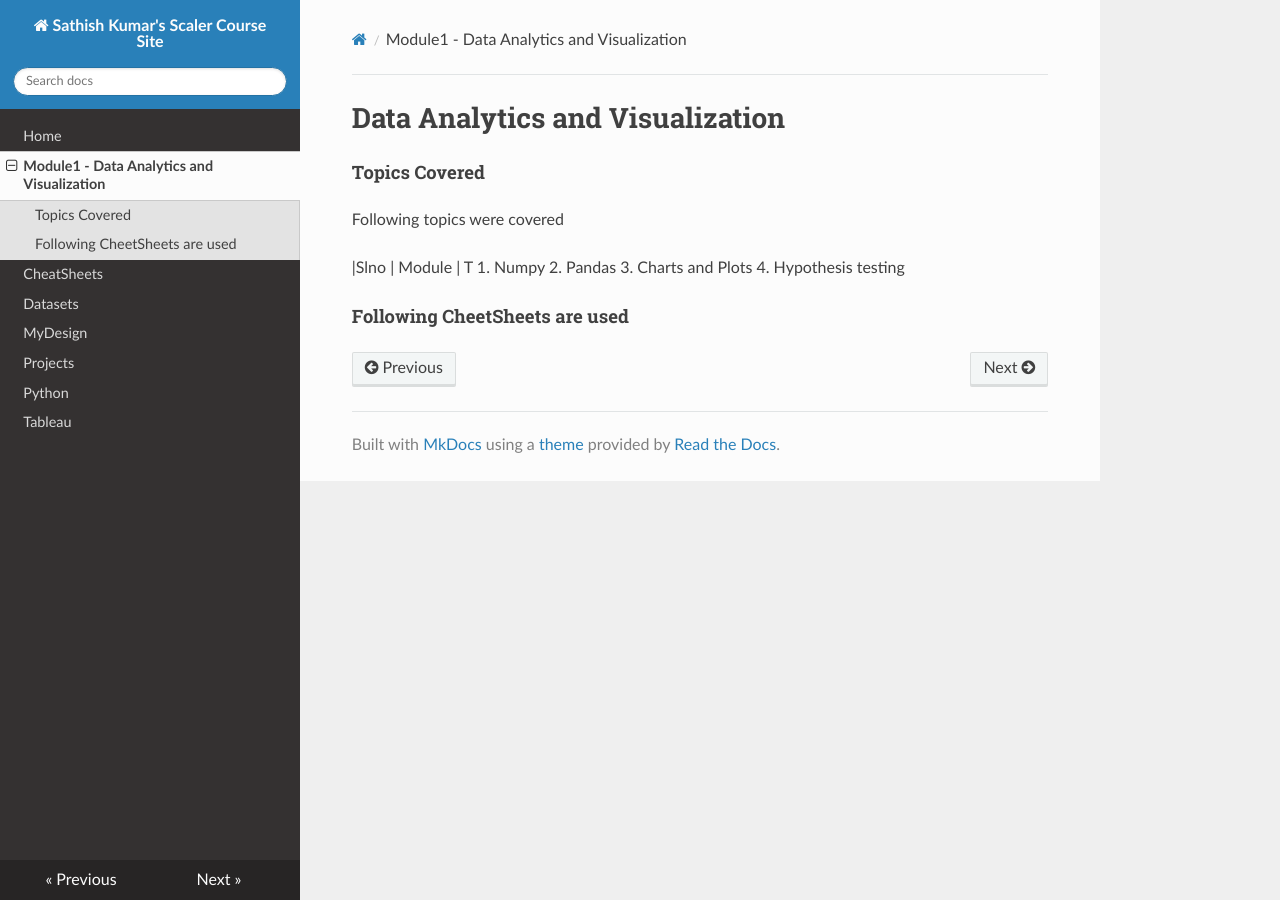
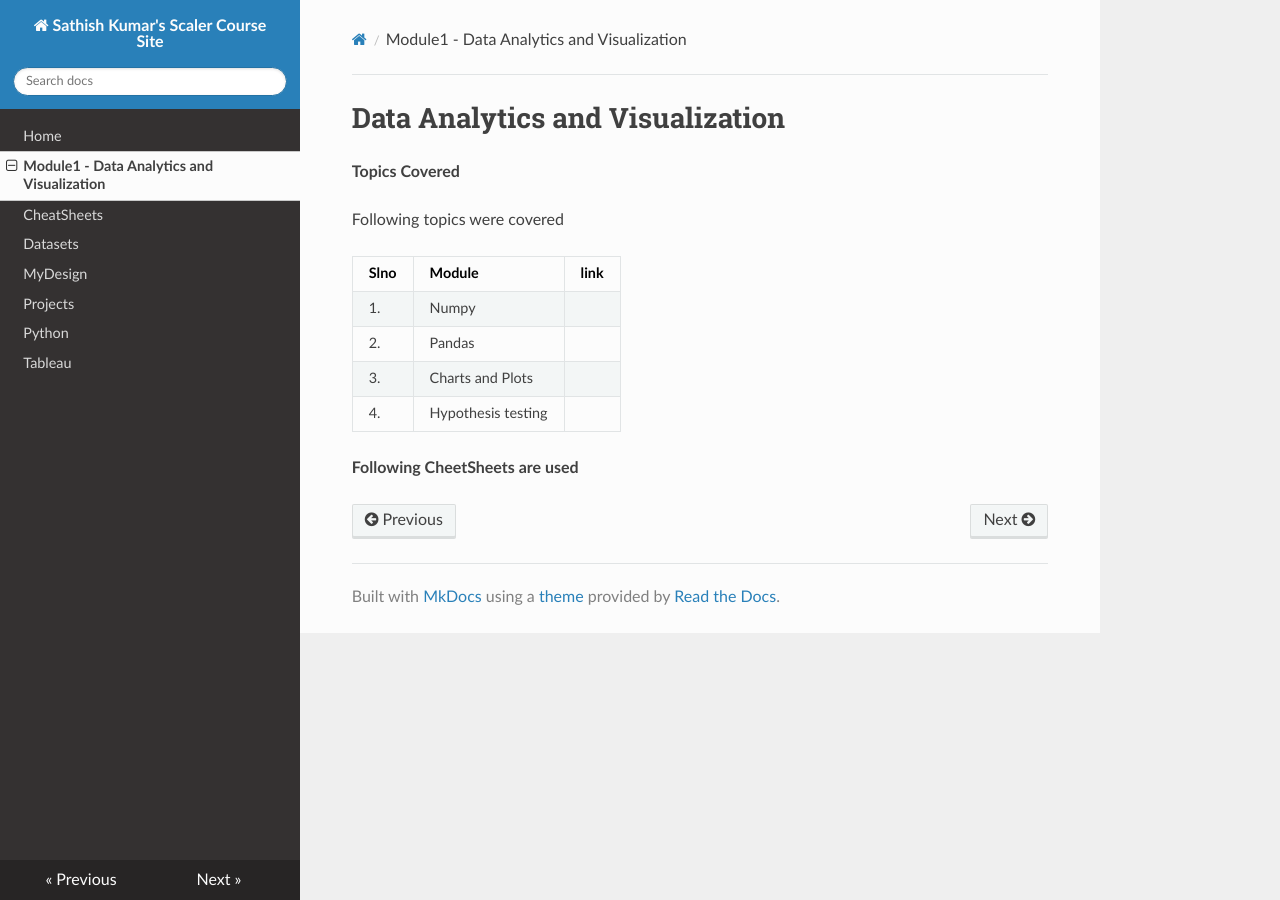
Before and after one commit to sathishkumar19/Scalar-Course, an MkDocs documentation site: the page built from docs/M1_DAV/dav-readme.md, in a window 1280 px wide. Built offline with MkDocs 1.6.1, drawn with Linux system fonts in a browser that asks for light colours; nearby versions of some CDN libraries.

Commit message:
Updated the git comments

```diff
--- a/docs/M1_DAV/dav-readme.md
+++ b/docs/M1_DAV/dav-readme.md
@@ -1,13 +1,14 @@
 # Data Analytics and Visualization
 
-#### Topics Covered
+**Topics Covered**
 
 Following topics were covered
 
-|Slno | Module | T
-1. Numpy
-2. Pandas
-3. Charts and Plots
-4. Hypothesis testing
+|Slno| Module | link|
+|---|--|--|
+|1. |Numpy | |
+|2. |Pandas | |
+|3. |Charts and Plots||
+|4. |Hypothesis testing ||
 
-#### Following CheetSheets are used
+**Following CheetSheets are used**
```
Also changed, not shown: README.md (+1 -1 lines), docs/index.md (+1 -1 lines).
